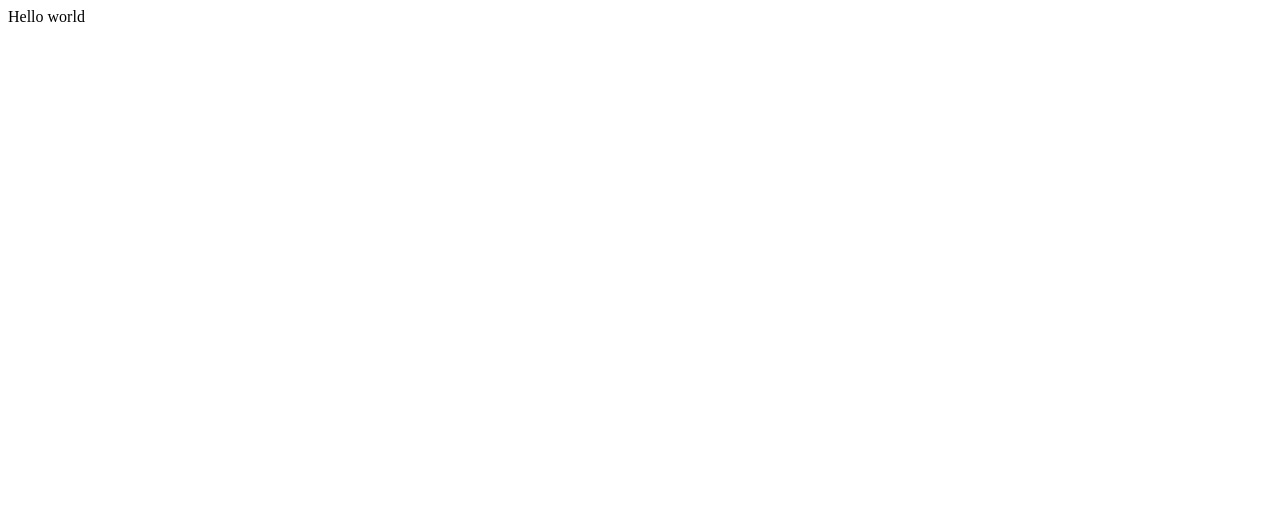
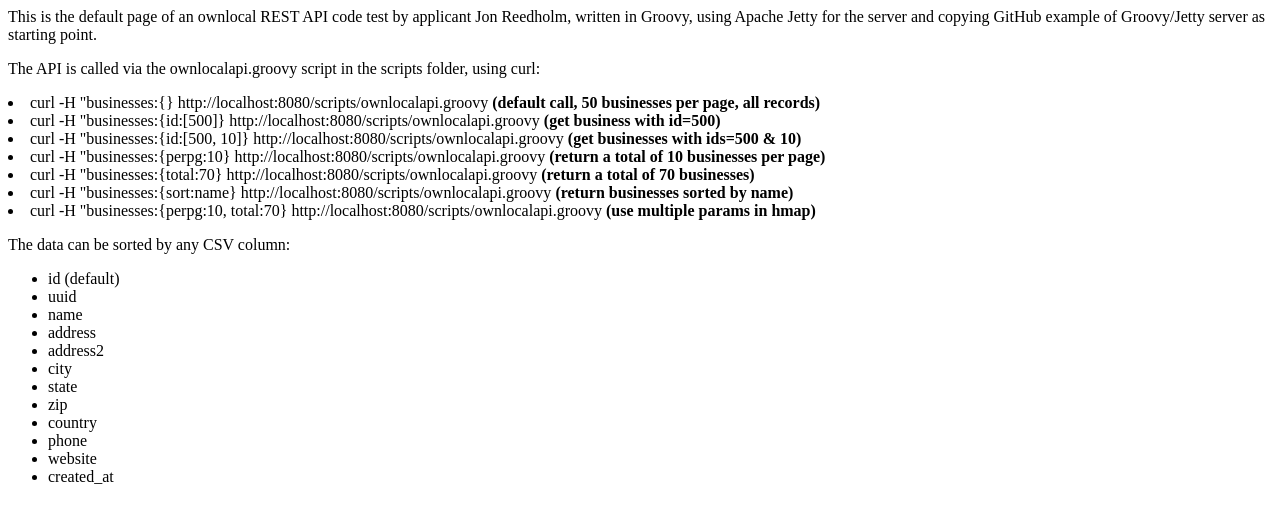
Before and after one commit to reedholm/ol, a plain HTML site: page src/public/index.html in a window 1280 px wide. Drawn offline with Linux system fonts and the light colour scheme.

Commit message:
Final commit

```diff
--- a/src/public/index.html
+++ b/src/public/index.html
@@ -4,6 +4,34 @@
     <title>OwnLocal REST API</title>
 </head>
 <body>
-Hello world
+<p>
+This is the default page of an ownlocal REST API code test by applicant Jon Reedholm,
+written in Groovy, using Apache Jetty for the server and copying GitHub example of
+Groovy/Jetty server as starting point.
+</p>
+<p>The API is called via the ownlocalapi.groovy script in the scripts folder, using curl:</p>
+<li>curl -H "businesses:{} http://localhost:8080/scripts/ownlocalapi.groovy <b>(default call, 50 businesses per page, all records)</b></li>
+<li>curl -H "businesses:{id:[500]} http://localhost:8080/scripts/ownlocalapi.groovy <b>(get business with id=500)</b></li>
+<li>curl -H "businesses:{id:[500, 10]} http://localhost:8080/scripts/ownlocalapi.groovy <b>(get businesses with ids=500 & 10)</b></li>
+<li>curl -H "businesses:{perpg:10} http://localhost:8080/scripts/ownlocalapi.groovy <b>(return a total of 10 businesses per page)</b></li>
+<li>curl -H "businesses:{total:70} http://localhost:8080/scripts/ownlocalapi.groovy <b>(return a total of 70 businesses)</b></li>
+<li>curl -H "businesses:{sort:name} http://localhost:8080/scripts/ownlocalapi.groovy <b>(return businesses sorted by name)</b></li>
+<li>curl -H "businesses:{perpg:10, total:70} http://localhost:8080/scripts/ownlocalapi.groovy <b>(use multiple params in hmap)</b></li>
+
+<p>The data can be sorted by any CSV column:</p>
+<ul>
+<li>id </b>(default)</b></li>
+<li>uuid</li>
+<li>name</li>
+<li>address</li>
+<li>address2</li>
+<li>city</li>
+<li>state</li>
+<li>zip</li>
+<li>country</li>
+<li>phone</li>
+<li>website</li>
+<li>created_at</li>
+</ul>
 </body>
 </html>
```
Also changed, not shown: 3 other files.
